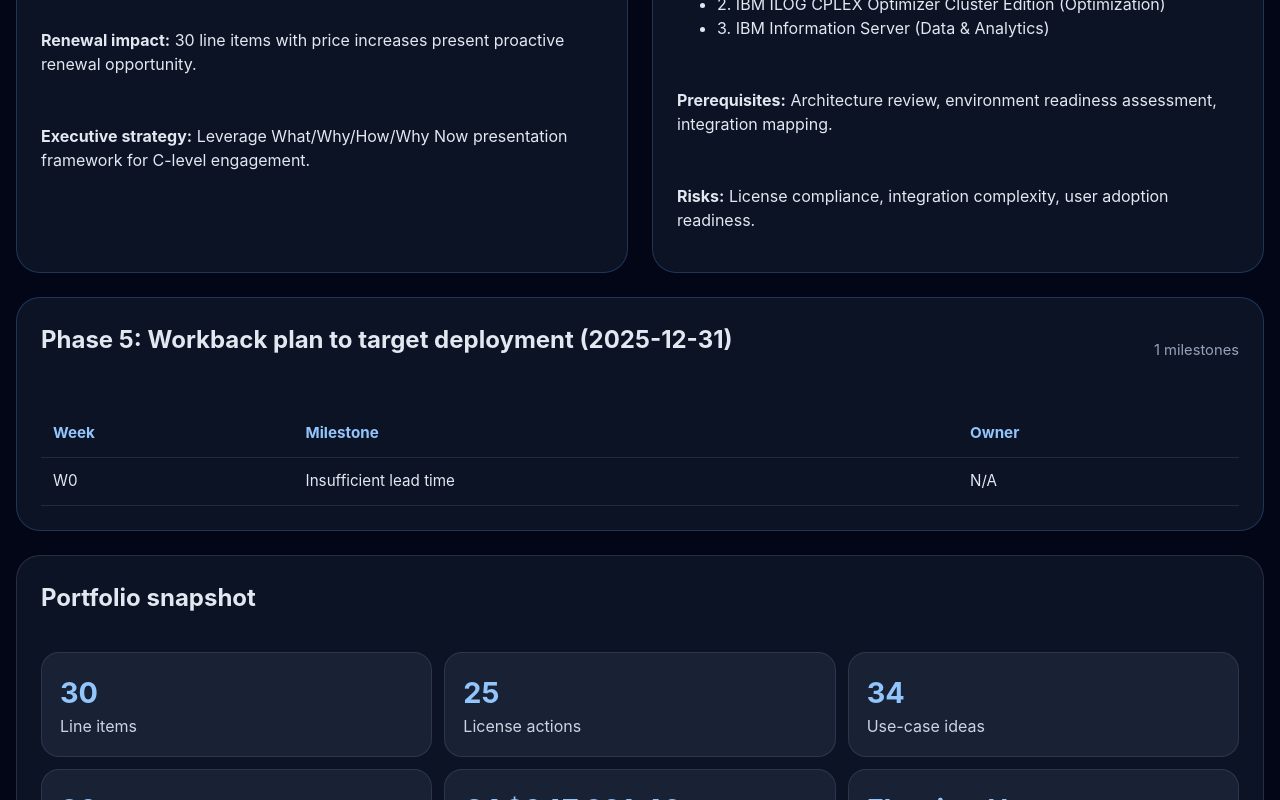
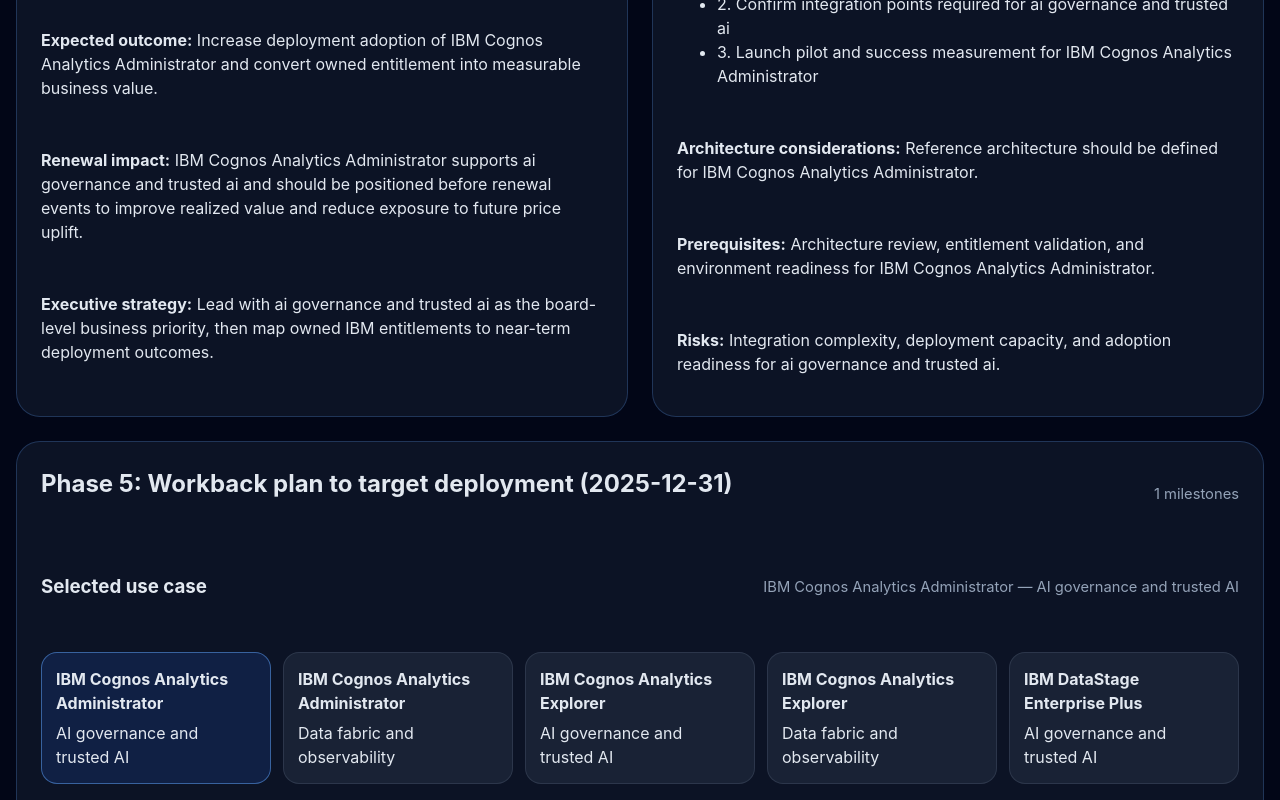
Before and after one commit to philippefabryw-bot/watsonxchallengehorizon2, a React (Vite) app: page / in a window 1280 px wide. Shown: the part 3180-3980 px from the top of the page. Built offline with nearby package versions, Linux system fonts and the light colour scheme.

Commit message:
dynamic use case selection

```diff
--- a/src/App.jsx
+++ b/src/App.jsx
@@ -336,19 +336,6 @@
     .sort((a, b) => b.consumptionRate - a.consumptionRate)
     .slice(0, 10);
 
-  // Phase 4: Business plan for sales leaders
-  const salesPlan = {
-    priorityOpportunities: deploymentPriorities.slice(0, 3).map((p) => p.product),
-    renewalImpact: `${priceIncreaseAlerts.length} line items with price increases present proactive renewal opportunity.`,
-    executiveStrategy: 'Leverage What/Why/How/Why Now presentation framework for C-level engagement.',
-  };
-
-  // Phase 5: Technical plan for ATLs/CSEs
-  const technicalPlan = {
-    deploymentSequence: deploymentPriorities.slice(0, 3).map((p, i) => `${i + 1}. ${p.product} (${p.category})`),
-    prerequisites: 'Architecture review, environment readiness assessment, integration mapping.',
-    risks: 'License compliance, integration complexity, user adoption readiness.',
-  };
 
   return {
     licenseRecommendations,
@@ -363,37 +350,42 @@
     knowledgeBase,
     executivePresentations,
     deploymentPriorities,
-    salesPlan,
-    technicalPlan,
   };
 };
 
 // ---------------------------------------------------------------------------
 // Workback plan generator
 // ---------------------------------------------------------------------------
-const generateWorkbackPlan = (targetDate) => {
+const generateWorkbackPlan = (targetDate, selectedUseCase) => {
   const target = new Date(targetDate);
   const now = new Date();
   const weeksToTarget = Math.ceil((target - now) / (7 * 24 * 60 * 60 * 1000));
+
+  if (!selectedUseCase) {
+    return [{ milestone: 'Select a suggested use case to generate a tailored workback plan', week: 0, owner: 'User' }];
+  }
 
   if (weeksToTarget < 12) {
     return [{ milestone: 'Insufficient lead time', week: 0, owner: 'N/A' }];
   }
 
+  const useCaseTheme = selectedUseCase.title;
+  const product = selectedUseCase.product;
+
   const plan = [
-    { milestone: 'Opportunity identification', week: weeksToTarget - 12, owner: 'Tech Sales Leader' },
-    { milestone: 'Discovery workshop', week: weeksToTarget - 11, owner: 'ATL / CSE' },
-    { milestone: 'Business value assessment', week: weeksToTarget - 10, owner: 'Tech Sales Leader' },
-    { milestone: 'Solution demonstration', week: weeksToTarget - 9, owner: 'CSE' },
-    { milestone: 'POC kickoff and success criteria', week: weeksToTarget - 8, owner: 'CSE / Client' },
-    { milestone: 'Solution architecture finalized', week: weeksToTarget - 7, owner: 'ATL' },
-    { milestone: 'Economic alignment and funding', week: weeksToTarget - 6, owner: 'Tech Sales Leader' },
-    { milestone: 'Executive sponsorship secured', week: weeksToTarget - 5, owner: 'Tech Sales Leader' },
-    { milestone: 'Business approval received', week: weeksToTarget - 4, owner: 'Client Sponsor' },
-    { milestone: 'Deployment planning complete', week: weeksToTarget - 3, owner: 'ATL / CSE' },
-    { milestone: 'Implementation begins', week: weeksToTarget - 2, owner: 'CSE / Client IT' },
-    { milestone: 'User adoption and enablement', week: weeksToTarget - 1, owner: 'CSE / Client' },
-    { milestone: 'Production deployment', week: weeksToTarget, owner: 'Client IT' },
+    { milestone: `Confirm ${useCaseTheme.toLowerCase()} deployment opportunity for ${product}`, week: weeksToTarget - 12, owner: 'Tech Sales Leader' },
+    { milestone: `Discovery workshop for ${product} and target use case`, week: weeksToTarget - 11, owner: 'ATL / CSE' },
+    { milestone: `Business value assessment for ${useCaseTheme.toLowerCase()}`, week: weeksToTarget - 10, owner: 'Tech Sales Leader' },
+    { milestone: `Solution demonstration mapped to ${useCaseTheme.toLowerCase()}`, week: weeksToTarget - 9, owner: 'CSE' },
+    { milestone: `POC kickoff and success criteria for ${product}`, week: weeksToTarget - 8, owner: 'CSE / Client' },
+    { milestone: `Architecture and integration design for ${product}`, week: weeksToTarget - 7, owner: 'ATL' },
+    { milestone: `Economic alignment and funding approval for ${product}`, week: weeksToTarget - 6, owner: 'Tech Sales Leader' },
+    { milestone: `Executive sponsorship secured for ${useCaseTheme.toLowerCase()}`, week: weeksToTarget - 5, owner: 'Tech Sales Leader' },
+    { milestone: `Business approval received for ${product}`, week: weeksToTarget - 4, owner: 'Client Sponsor' },
+    { milestone: `Deployment planning complete for ${product}`, week: weeksToTarget - 3, owner: 'ATL / CSE' },
+    { milestone: `Implementation begins for ${product}`, week: weeksToTarget - 2, owner: 'CSE / Client IT' },
+    { milestone: `User adoption and enablement for ${product}`, week: weeksToTarget - 1, owner: 'CSE / Client' },
+    { milestone: `Production deployment for ${product}`, week: weeksToTarget, owner: 'Client IT' },
   ];
 
   return plan;
@@ -407,9 +399,56 @@
   const [fileName, setFileName] = useState('Built-in sample (30 entries from ibm-license-catalog.xlsx)');
   const [parseError, setParseError] = useState(null);
   const [targetDate, setTargetDate] = useState('2025-12-31');
+  const [selectedUseCaseIndex, setSelectedUseCaseIndex] = useState(0);
 
   const analysis = useMemo(() => analyzeCatalog(products), [products]);
-  const workbackPlan = useMemo(() => generateWorkbackPlan(targetDate), [targetDate]);
+  const selectedUseCase = analysis.useCaseRecommendations[selectedUseCaseIndex] ?? null;
+  const selectedProductPriority =
+    analysis.deploymentPriorities.find((item) => item.product === selectedUseCase?.product) ?? null;
+  const salesPlan = useMemo(() => {
+    if (!selectedUseCase) {
+      return {
+        priorityOpportunity: 'Select a use case',
+        renewalImpact: 'Select a use case to assess renewal and revenue impact.',
+        executiveStrategy: 'Use the selected use case to shape the executive conversation.',
+        expectedOutcome: 'No use case selected.',
+      };
+    }
+
+    return {
+      priorityOpportunity: `${selectedUseCase.product} — ${selectedUseCase.title}`,
+      renewalImpact: `${selectedUseCase.product} supports ${selectedUseCase.title.toLowerCase()} and should be positioned before renewal events to improve realized value and reduce exposure to future price uplift.`,
+      executiveStrategy: `Lead with ${selectedUseCase.title.toLowerCase()} as the board-level business priority, then map owned IBM entitlements to near-term deployment outcomes.`,
+      expectedOutcome: `Increase deployment adoption of ${selectedUseCase.product} and convert owned entitlement into measurable business value.`,
+    };
+  }, [selectedUseCase]);
+  const technicalPlan = useMemo(() => {
+    if (!selectedUseCase) {
+      return {
+        deploymentSequence: ['Select a use case to generate a technical plan'],
+        prerequisites: 'No use case selected.',
+        risks: 'No use case selected.',
+        architecture: 'No use case selected.',
+      };
+    }
+
+    return {
+      deploymentSequence: [
+        `1. Validate target architecture for ${selectedUseCase.product}`,
+        `2. Confirm integration points required for ${selectedUseCase.title.toLowerCase()}`,
+        `3. Launch pilot and success measurement for ${selectedUseCase.product}`,
+      ],
+      prerequisites: `Architecture review, entitlement validation, and environment readiness for ${selectedUseCase.product}.`,
+      risks: `Integration complexity, deployment capacity, and adoption readiness for ${selectedUseCase.title.toLowerCase()}.`,
+      architecture: selectedProductPriority
+        ? `${selectedProductPriority.category} architecture with ${selectedProductPriority.licenseModel} deployment constraints and implementation planning.`
+        : `Reference architecture should be defined for ${selectedUseCase.product}.`,
+    };
+  }, [selectedUseCase, selectedProductPriority]);
+  const workbackPlan = useMemo(
+    () => generateWorkbackPlan(targetDate, selectedUseCase),
+    [targetDate, selectedUseCase],
+  );
 
   const onFileUpload = async (event) => {
     const file = event.target.files?.[0];
@@ -525,9 +564,10 @@
           <div className="section-heading">
             <h2>Phase 4a: Business plan for technology sales leaders</h2>
           </div>
-          <p><strong>Priority opportunities:</strong> {analysis.salesPlan.priorityOpportunities.join(', ')}</p>
-          <p><strong>Renewal impact:</strong> {analysis.salesPlan.renewalImpact}</p>
-          <p><strong>Executive strategy:</strong> {analysis.salesPlan.executiveStrategy}</p>
+          <p><strong>Priority opportunity:</strong> {salesPlan.priorityOpportunity}</p>
+          <p><strong>Expected outcome:</strong> {salesPlan.expectedOutcome}</p>
+          <p><strong>Renewal impact:</strong> {salesPlan.renewalImpact}</p>
+          <p><strong>Executive strategy:</strong> {salesPlan.executiveStrategy}</p>
         </section>
 
         <section className="panel recommendations-panel phase-section">
@@ -536,10 +576,11 @@
           </div>
           <p><strong>Recommended deployment sequence:</strong></p>
           <ul>
-            {analysis.technicalPlan.deploymentSequence.map((s, i) => <li key={i}>{s}</li>)}
+            {technicalPlan.deploymentSequence.map((s, i) => <li key={i}>{s}</li>)}
           </ul>
-          <p><strong>Prerequisites:</strong> {analysis.technicalPlan.prerequisites}</p>
-          <p><strong>Risks:</strong> {analysis.technicalPlan.risks}</p>
+          <p><strong>Architecture considerations:</strong> {technicalPlan.architecture}</p>
+          <p><strong>Prerequisites:</strong> {technicalPlan.prerequisites}</p>
+          <p><strong>Risks:</strong> {technicalPlan.risks}</p>
         </section>
 
         {/* Phase 5: Workback plan */}
@@ -547,6 +588,23 @@
           <div className="section-heading">
             <h2>Phase 5: Workback plan to target deployment ({targetDate})</h2>
             <span>{workbackPlan.length} milestones</span>
+          </div>
+          <div className="section-heading">
+            <h3>Selected use case</h3>
+            <span>{selectedUseCase ? `${selectedUseCase.product} — ${selectedUseCase.title}` : 'None selected'}</span>
+          </div>
+          <div className="use-case-selector">
+            {analysis.useCaseRecommendations.slice(0, 5).map((item, index) => (
+              <button
+                type="button"
+                key={`selector-${item.product}-${index}`}
+                className={`use-case-option${selectedUseCaseIndex === index ? ' use-case-option-active' : ''}`}
+                onClick={() => setSelectedUseCaseIndex(index)}
+              >
+                <strong>{item.product}</strong>
+                <span>{item.title}</span>
+              </button>
+            ))}
           </div>
           <table className="priority-table">
             <thead>
--- a/src/styles.css
+++ b/src/styles.css
@@ -315,6 +315,30 @@
   background: rgba(15, 23, 42, 0.42);
 }
 
+.use-case-selector {
+  display: grid;
+  grid-template-columns: repeat(auto-fit, minmax(220px, 1fr));
+  gap: 12px;
+  margin-bottom: 16px;
+}
+
+.use-case-option {
+  display: grid;
+  gap: 6px;
+  text-align: left;
+  padding: 14px;
+  border-radius: 16px;
+  border: 1px solid rgba(148, 163, 184, 0.16);
+  background: rgba(30, 41, 59, 0.75);
+  color: #e2e8f0;
+  cursor: pointer;
+}
+
+.use-case-option-active {
+  border-color: rgba(96, 165, 250, 0.5);
+  background: rgba(37, 99, 235, 0.16);
+}
+
 .priority-table {
   width: 100%;
   border-collapse: collapse;
```
Also changed, not shown: 3 other files (tests, documents, lock files or other folders).
